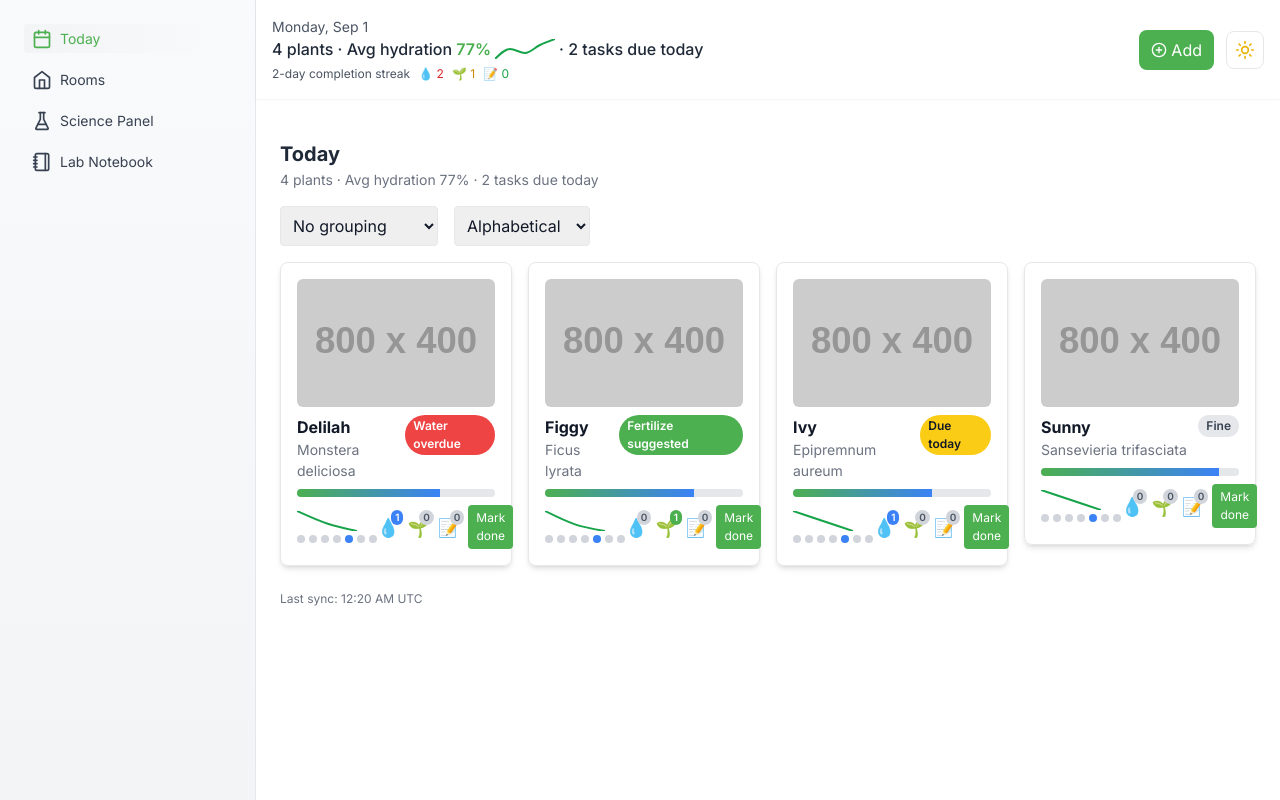
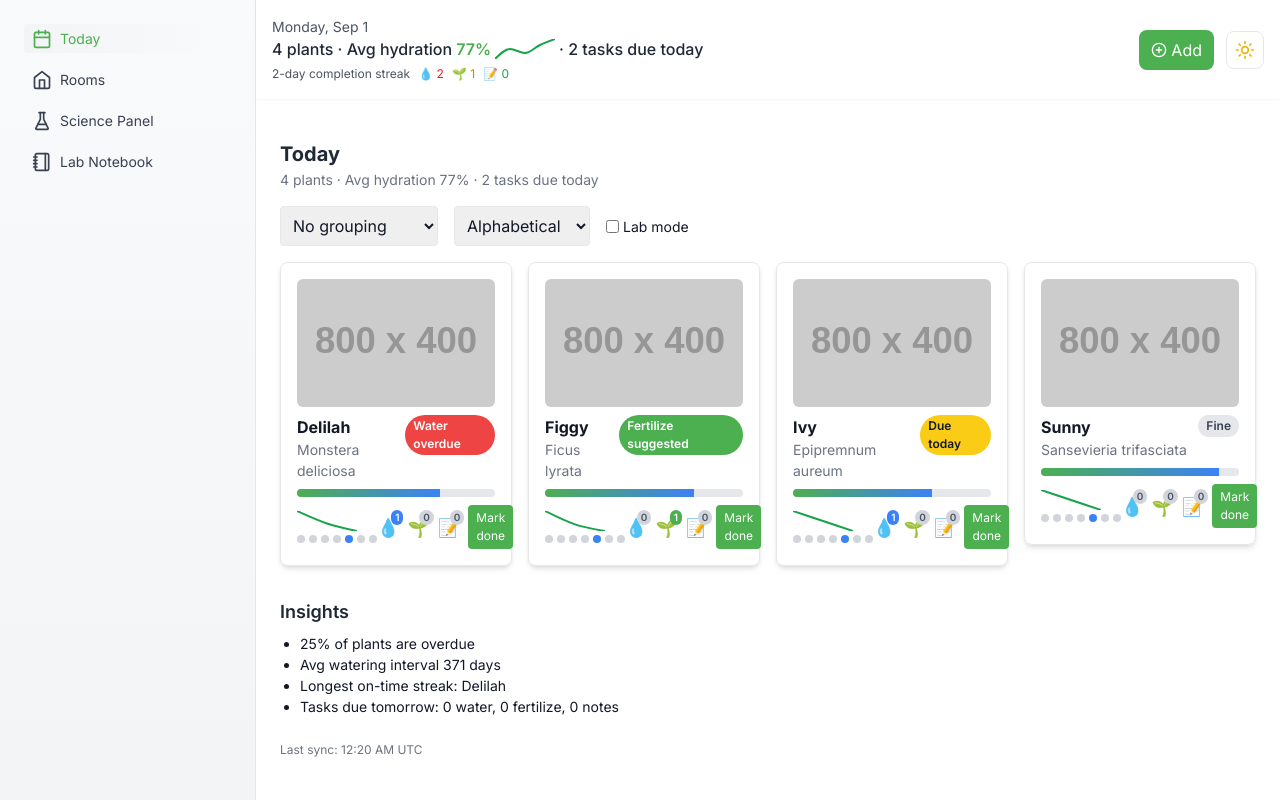
Before and after one commit to osmond/flora-science, a Next.js app: page / in a window 1280 px wide. Built offline with nearby package versions, Linux system fonts and the light colour scheme.

Commit message:
feat: add insights and lab mode

```diff
--- a/app/(dashboard)/page.tsx
+++ b/app/(dashboard)/page.tsx
@@ -6,7 +6,8 @@ import PlantCard from "@/components/PlantCard"
 import Footer from "@/components/Footer"
 import Header from "@/components/Header"
 import { samplePlants } from "@/lib/plants"
-import { parse, format, subDays } from "date-fns"
+import { downloadCsv } from "@/lib/utils"
+import { parse, format, subDays, differenceInDays, addDays, isSameDay } from "date-fns"
 
 type GroupBy = "status" | "room" | "none"
 type SortBy = "hydration" | "alpha" | "lastWatered"
@@ -14,6 +15,7 @@ type SortBy = "hydration" | "alpha" | "lastWatered"
 export default function TodayPage() {
   const [groupBy, setGroupBy] = useState<GroupBy>("none")
   const [sortBy, setSortBy] = useState<SortBy>("alpha")
+  const [labMode, setLabMode] = useState(false)
 
   const plants = Object.entries(samplePlants)
   const plantsCount = plants.length
@@ -30,8 +32,53 @@ export default function TodayPage() {
   const waterOverdue = plants.some(([, p]) => p.status.toLowerCase().includes("water overdue"))
   const fertilizeOverdue = plants.some(([, p]) => p.status.toLowerCase().includes("fertilize overdue"))
   const noteOverdue = plants.some(([, p]) => p.status.toLowerCase().includes("note overdue"))
-
-  const eventDates = plants.flatMap(([, p]) =>
+  const overduePercent = Math.round(
+    (plants.filter(([, p]) => p.status.toLowerCase().includes("overdue")).length / plantsCount) * 100
+  )
+  const avgWateringInterval = Math.round(
+    plants.reduce((sum, [, p]) => {
+      return sum + differenceInDays(new Date(), parse(`${p.lastWatered} 2024`, "MMM d yyyy", new Date()))
+    }, 0) / plantsCount
+  )
+  const plantStreaks = plants.map(([, p]) => {
+    const dates = p.events.map((e) => parse(`${e.date} 2024`, "MMM d yyyy", new Date()))
+    const set = new Set(dates.map((d) => format(d, "yyyy-MM-dd")))
+    let streak = 0
+    if (set.size > 0) {
+      let current = dates.reduce((a, b) => (a > b ? a : b))
+      while (set.has(format(current, "yyyy-MM-dd"))) {
+        streak++
+        current = subDays(current, 1)
+      }
+    }
+    return { plant: p.nickname, streak }
+  })
+  const longestStreakPlant = plantStreaks.reduce((max, p) => (p.streak > max.streak ? p : max), { plant: "", streak: 0 }).plant
+  const tomorrow = addDays(new Date(), 1)
+  const nextDayTasks = plants.filter(([, p]) =>
+    isSameDay(parse(`${p.nextDue} 2024`, "MMM d yyyy", new Date()), tomorrow)
+  )
+  const nextDayWaterTasks = nextDayTasks.filter(([, p]) => {
+    const s = p.status.toLowerCase()
+    return s.includes("water") || (!s.includes("fertilize") && !s.includes("note"))
+  }).length
+  const nextDayFertilizeTasks = nextDayTasks.filter(([, p]) => p.status.toLowerCase().includes("fertilize")).length
+  const nextDayNoteTasks = nextDayTasks.filter(([, p]) => p.status.toLowerCase().includes("note")).length
+  const todayTasksData = plants.flatMap(([, p]) => {
+    const s = p.status.toLowerCase()
+    const tasks: { plant: string; task: string; status: string }[] = []
+    if (s.includes("water overdue") || (s.includes("due") && !s.includes("fertilize"))) {
+      tasks.push({ plant: p.nickname, task: "Water", status: p.status })
+    }
+    if (s.includes("fertilize")) {
+      tasks.push({ plant: p.nickname, task: "Fertilize", status: p.status })
+    }
+    if (s.includes("note")) {
+      tasks.push({ plant: p.nickname, task: "Note", status: p.status })
+    }
+    return tasks
+  })
+    const eventDates = plants.flatMap(([, p]) =>
     p.events.map((e) => parse(`${e.date} 2024`, "MMM d yyyy", new Date()))
   )
   const dateSet = new Set(eventDates.map((d) => format(d, "yyyy-MM-dd")))
@@ -97,7 +144,7 @@ export default function TodayPage() {
             </p>
           </header>
 
-          <div className="flex gap-4 mb-4">
+          <div className="flex gap-4 mb-4 items-center">
             <select
               value={groupBy}
               onChange={(e) => setGroupBy(e.target.value as GroupBy)}
@@ -116,6 +163,14 @@ export default function TodayPage() {
               <option value="hydration">Hydration</option>
               <option value="lastWatered">Last watered</option>
             </select>
+            <label className="flex items-center gap-1 text-sm">
+              <input
+                type="checkbox"
+                checked={labMode}
+                onChange={(e) => setLabMode(e.target.checked)}
+              />
+              Lab mode
+            </label>
           </div>
 
           {groupBy === "none" ? (
@@ -185,6 +240,51 @@ export default function TodayPage() {
             </div>
           )}
 
+
+          <section className="mt-8">
+            <h3 className="text-lg font-semibold mb-2">Insights</h3>
+            <ul className="list-disc pl-5 text-sm">
+              <li>{overduePercent}% of plants are overdue</li>
+              <li>Avg watering interval {avgWateringInterval} days</li>
+              <li>Longest on-time streak: {longestStreakPlant || "N/A"}</li>
+              <li>
+                Tasks due tomorrow: {nextDayWaterTasks} water, {nextDayFertilizeTasks} fertilize, {nextDayNoteTasks} notes
+              </li>
+            </ul>
+          </section>
+
+          {labMode && (
+            <section className="mt-8">
+              <h3 className="text-lg font-semibold mb-2">Lab data</h3>
+              <button
+                onClick={() => downloadCsv("today-tasks.csv", todayTasksData)}
+                className="mb-2 px-3 py-1 border rounded"
+              >
+                Export CSV
+              </button>
+              <div className="overflow-x-auto">
+                <table className="min-w-full text-sm">
+                  <thead>
+                    <tr>
+                      <th className="text-left p-2">Plant</th>
+                      <th className="text-left p-2">Task</th>
+                      <th className="text-left p-2">Status</th>
+                    </tr>
+                  </thead>
+                  <tbody>
+                    {todayTasksData.map((t, i) => (
+                      <tr key={i} className="border-t">
+                        <td className="p-2">{t.plant}</td>
+                        <td className="p-2">{t.task}</td>
+                        <td className="p-2">{t.status}</td>
+                      </tr>
+                    ))}
+                  </tbody>
+                </table>
+              </div>
+            </section>
+          )}
+
           <Footer />
         </div>
       </main>
--- a/lib/utils.ts
+++ b/lib/utils.ts
@@ -23,3 +23,23 @@ export function formatVpd(vpd: number, unit = 'kPa'): string {
 }
 
 // TODO: Wire to real sync events once data persistence is available.
+export function toCsv(rows: Record<string, any>[]): string {
+  if (!rows.length) return ''
+  const headers = Object.keys(rows[0])
+  const lines = [headers.join(',')]
+  for (const row of rows) {
+    lines.push(headers.map((h) => JSON.stringify(row[h] ?? '')).join(','))
+  }
+  return lines.join('\n')
+}
+
+export function downloadCsv(filename: string, rows: Record<string, any>[]): void {
+  const csv = toCsv(rows)
+  const blob = new Blob([csv], { type: 'text/csv;charset=utf-8;' })
+  const link = document.createElement('a')
+  const url = URL.createObjectURL(blob)
+  link.setAttribute('href', url)
+  link.setAttribute('download', filename)
+  link.click()
+  URL.revokeObjectURL(url)
+}
```
